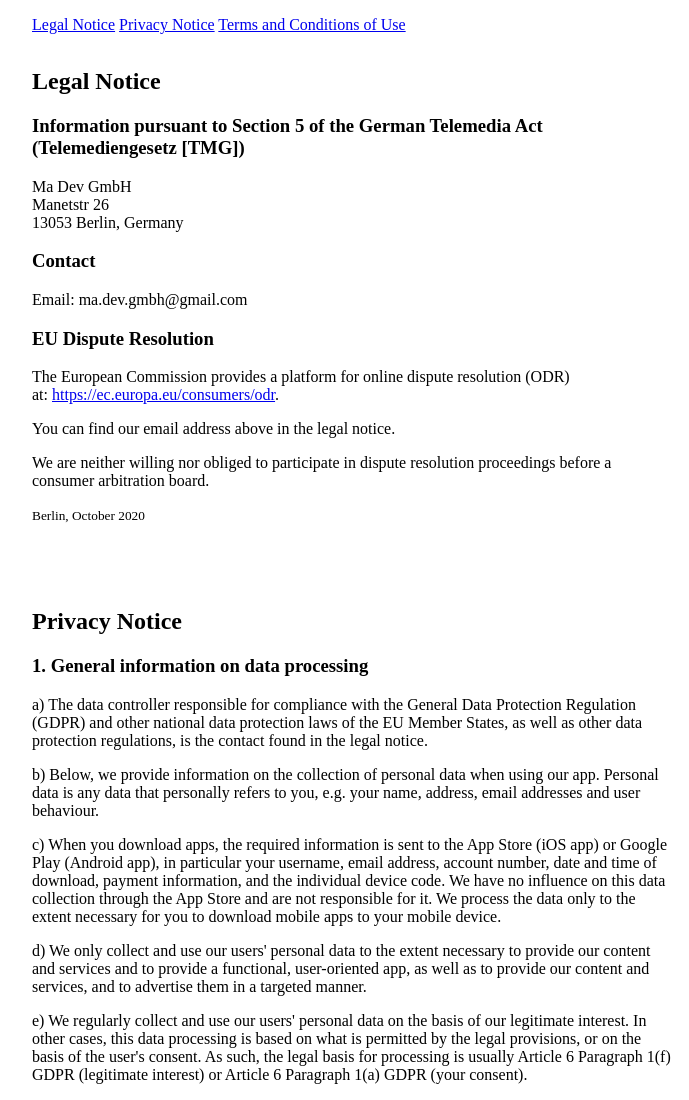
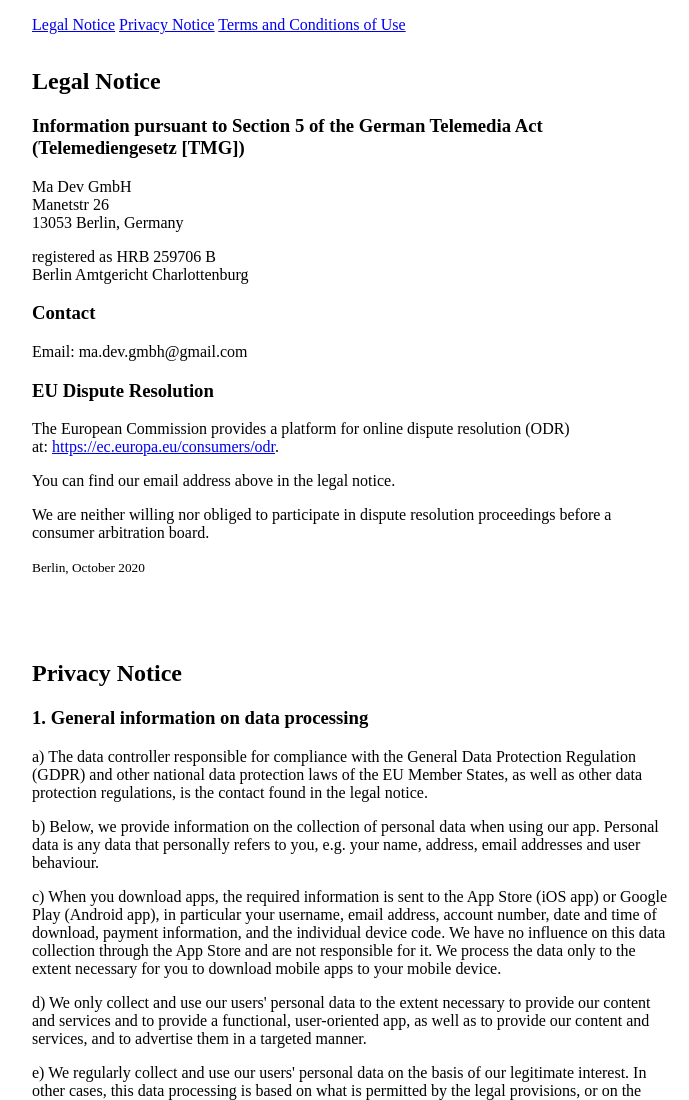
Before and after one commit to Ma-Dev-GmbH/ma-dev-gmbh.github.io, a plain HTML site: page legal.html in a window 1280 px wide. Shown: the top 1100 px of the page, without its empty margins (288-977 px from the left). Drawn offline with Linux system fonts and the light colour scheme.

Commit message:
add register entry

```diff
--- a/legal.html
+++ b/legal.html
@@ -38,6 +38,8 @@
                 <p>Ma Dev GmbH<br>
                     Manetstr 26<br>
                     13053 Berlin, Germany</p>
+                <p>registered as HRB 259706 B<br>
+                    Berlin Amtgericht Charlottenburg</p>
             </article>
             <article>
                 <h3>Contact</h3>
```
